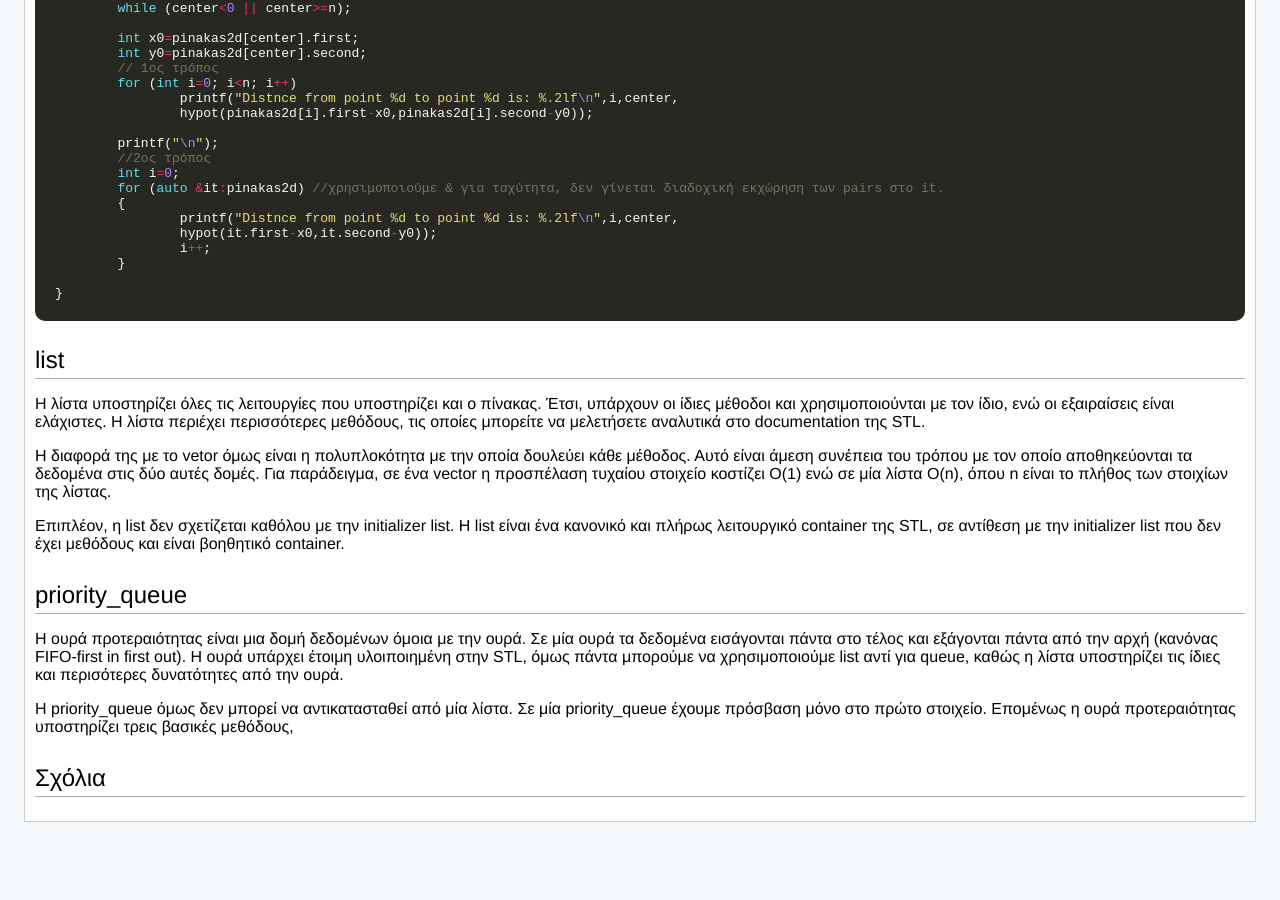
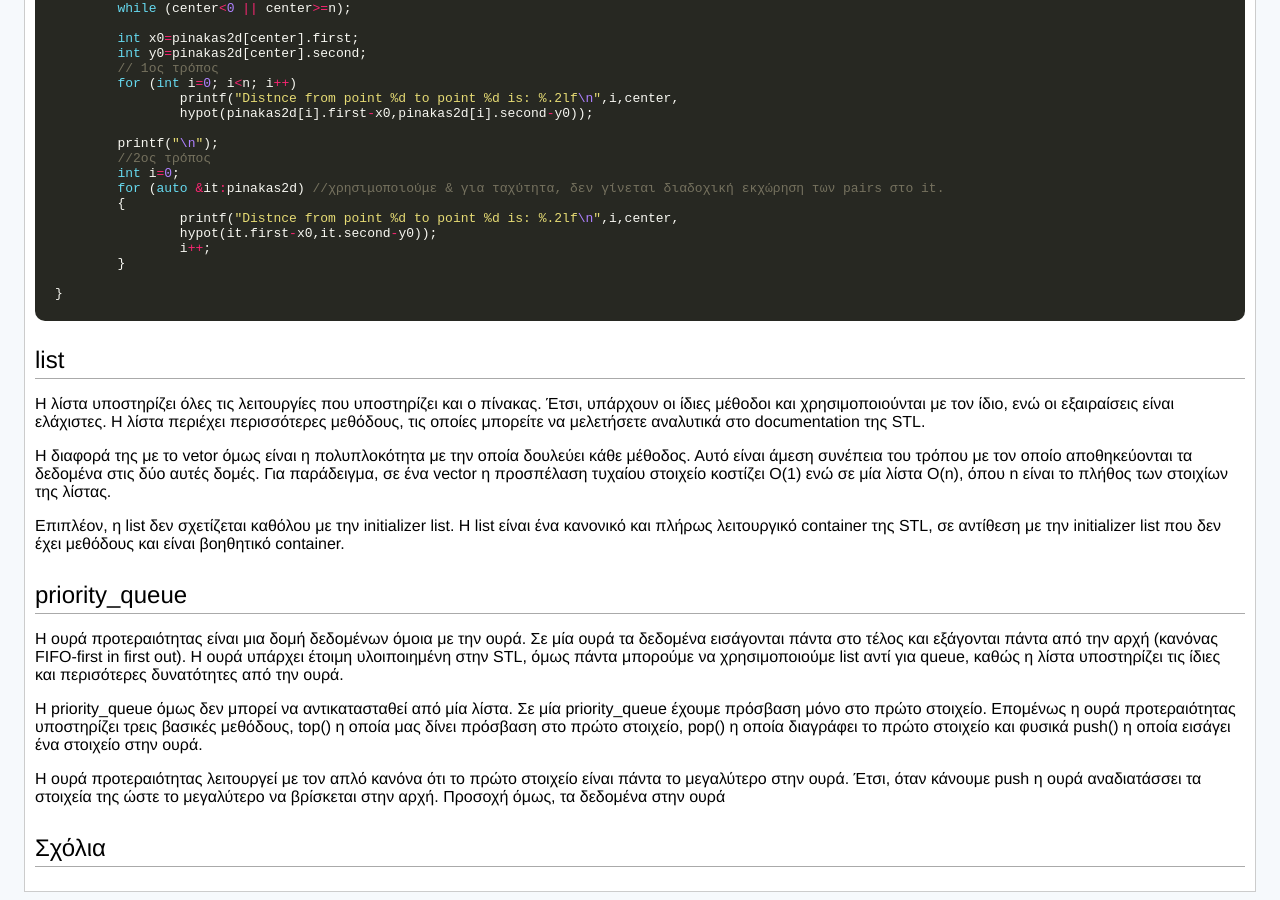
Before and after one commit to kallinikos/kallinikos.github.io, a Jekyll site: the page built from _posts/2017-08-23-STL.md, in a window 1280 px wide and 900 px high, scrolled down 5069 px. Built offline with Jekyll 4.4.1, drawn with Linux system fonts in a browser that asks for light colours; comment, search, counter and statistics services are not loaded; before the commit the page ends 5899 px from its top, so only the background shows below that.

Commit message:
Update 2017-08-23-STL.md

```diff
--- a/_posts/2017-08-23-STL.md
+++ b/_posts/2017-08-23-STL.md
@@ -199,4 +199,6 @@ H διαφορά της με το vetor όμως είναι η πολυπλοκ
 ## priority_queue
 Η ουρά προτεραιότητας είναι μια δομή δεδομένων όμοια με την ουρά. Σε μία ουρά τα δεδομένα εισάγονται πάντα στο τέλος και εξάγονται πάντα από την αρχή (κανόνας FIFO-first in first out). Η ουρά υπάρχει έτοιμη υλοιποιημένη στην STL, όμως πάντα μπορούμε να χρησιμοποιούμε list αντί για queue, καθώς η λίστα υποστηρίζει τις ίδιες και περισότερες δυνατότητες από την ουρά.
 
-Η priority_queue όμως δεν μπορεί να αντικατασταθεί από μία λίστα. Σε μία priority_queue έχουμε πρόσβαση μόνο στο πρώτο στοιχείο. Επομένως η ουρά προτεραιότητας υποστηρίζει τρεις βασικές μεθόδους,
+Η priority_queue όμως δεν μπορεί να αντικατασταθεί από μία λίστα. Σε μία priority_queue έχουμε πρόσβαση μόνο στο πρώτο στοιχείο. Επομένως η ουρά προτεραιότητας υποστηρίζει τρεις βασικές μεθόδους, top() η οποία μας δίνει πρόσβαση στο πρώτο στοιχείο, pop() η οποία διαγράφει το πρώτο στοιχείο και φυσικά push() η οποία εισάγει ένα στοιχείο στην ουρά.
+
+Η ουρά προτεραιότητας λειτουργεί με τον απλό κανόνα ότι το πρώτο στοιχείο είναι πάντα το μεγαλύτερο στην ουρά. Έτσι, όταν κάνουμε push η ουρά αναδιατάσσει τα στοιχεία της ώστε το μεγαλύτερο να βρίσκεται στην αρχή. Προσοχή όμως, τα δεδομένα στην ουρά
```
